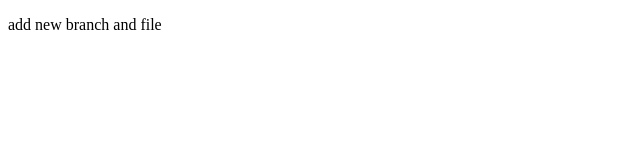
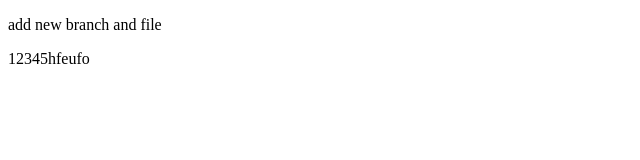
Before and after one commit to yuliacitraa/latihan1, a plain HTML site: page yulia.html in a window 1280 px wide. Shown: the full height of the page, 0-640 px from the left. Drawn offline with Linux system fonts and the light colour scheme.

Commit message:
add changes

```diff
--- a/yulia.html
+++ b/yulia.html
@@ -8,5 +8,6 @@
   </head>
   <body>
     <p>add new branch and file</p>
+    <p>12345hfeufo</p>
   </body>
 </html>
```
